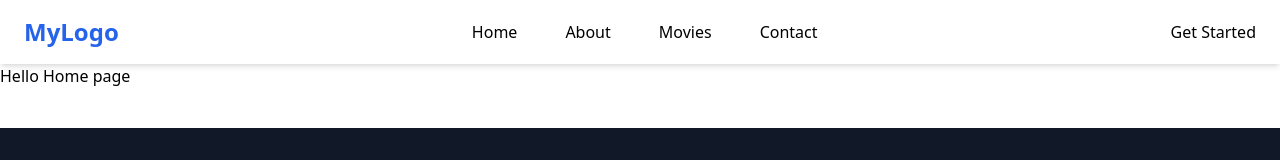
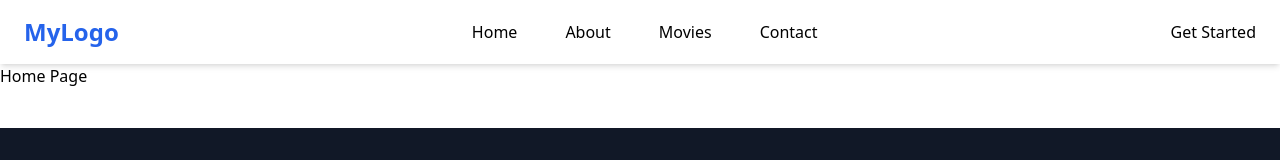
Before and after one commit to syedaliraza78/Movie-Tailwind-Project, a React (Vite) app: page /home in a window 1280 px wide. Shown: the top 160 px of the page. Built offline with nearby package versions, Linux system fonts and the light colour scheme; no server answers.

Commit message:
Making Project File Base Like Bullet Proof

```diff
--- a/src/App.jsx
+++ b/src/App.jsx
@@ -23,8 +23,8 @@ const App = () => {
       children: [
         {
           path: "/home",
-          // element: <Home />,
-          element: <FetchAxios />,
+          element: <Home />,
+          // element: <FetchAxios />,
         },
         {
           path: "/contact",
@@ -53,6 +53,7 @@ const App = () => {
     <>
       <RouterProvider router={router} />
       {/* <Thumbnail /> */}
+
     </>
   );
 };
--- a/src/app/route/Home.jsx
+++ b/src/app/route/Home.jsx
@@ -1,7 +1,61 @@
-export const Home = () => {
-  return (
+import React, { useEffect, useState } from 'react';
+import { FetchAxios } from '../../Api/FetchdataAxios';
+import { div } from 'framer-motion/client';
+
+const Home = () => {
+  return(
     <div>
-      <p>Home page</p>
+      <p>Home Page</p>
     </div>
-  );
+  )
 };
+
+export { Home };
+
+
+// const [weather, setWeather] = useState(null);
+//   const [loading, setLoading] = useState(true);
+
+//   const API_KEY = 'your_api_key_here';
+//   const CITY = 'Lahore';
+
+//   useEffect(() => {
+//     const fetchWeather = async () => {
+//       try {
+//         const res = await fetch(
+//           // `https://api.openweathermap.org/data/2.5/weather?q=${CITY}&appid=${API_KEY}&units=metric`
+//           `https://api.openweathermap.org/data/3.0/onecall?lat=33.44&lon=-94.04&appid=${API_key}`
+//         );
+//         const data = await res.json();
+//         setWeather(data);
+//         setLoading(false);
+//       } catch (error) {
+//         console.error('Error fetching weather:', error);
+//         setLoading(false);
+//       }
+//     };
+
+//     fetchWeather();
+//   }, []);
+
+//   return (
+//     <div className="p-4 min-h-screen bg-gray-100">
+//       {/* Weather Card */}
+//       <div className="max-w-sm mx-auto p-6 bg-white rounded-xl shadow-md text-center mb-8">
+//         <h1 className="text-2xl font-bold text-gray-800 mb-2">Weather in {CITY}</h1>
+//         {loading ? (
+//           <p className="text-gray-500">Loading...</p>
+//         ) : weather ? (
+//           <>
+//             <p className="text-4xl text-blue-600 font-bold">{weather.main.temp}°C</p>
+//             <p className="text-gray-700 capitalize">{weather.weather[0].description}</p>
+//           </>
+//         ) : (
+//           <p className="text-red-500">Could not fetch weather data.</p>
+//         )}
+//       </div>
+
+//       {/* Other content */}
+//       {/* <FetchAxios /> */}
+//     </div>
+//   );
```
